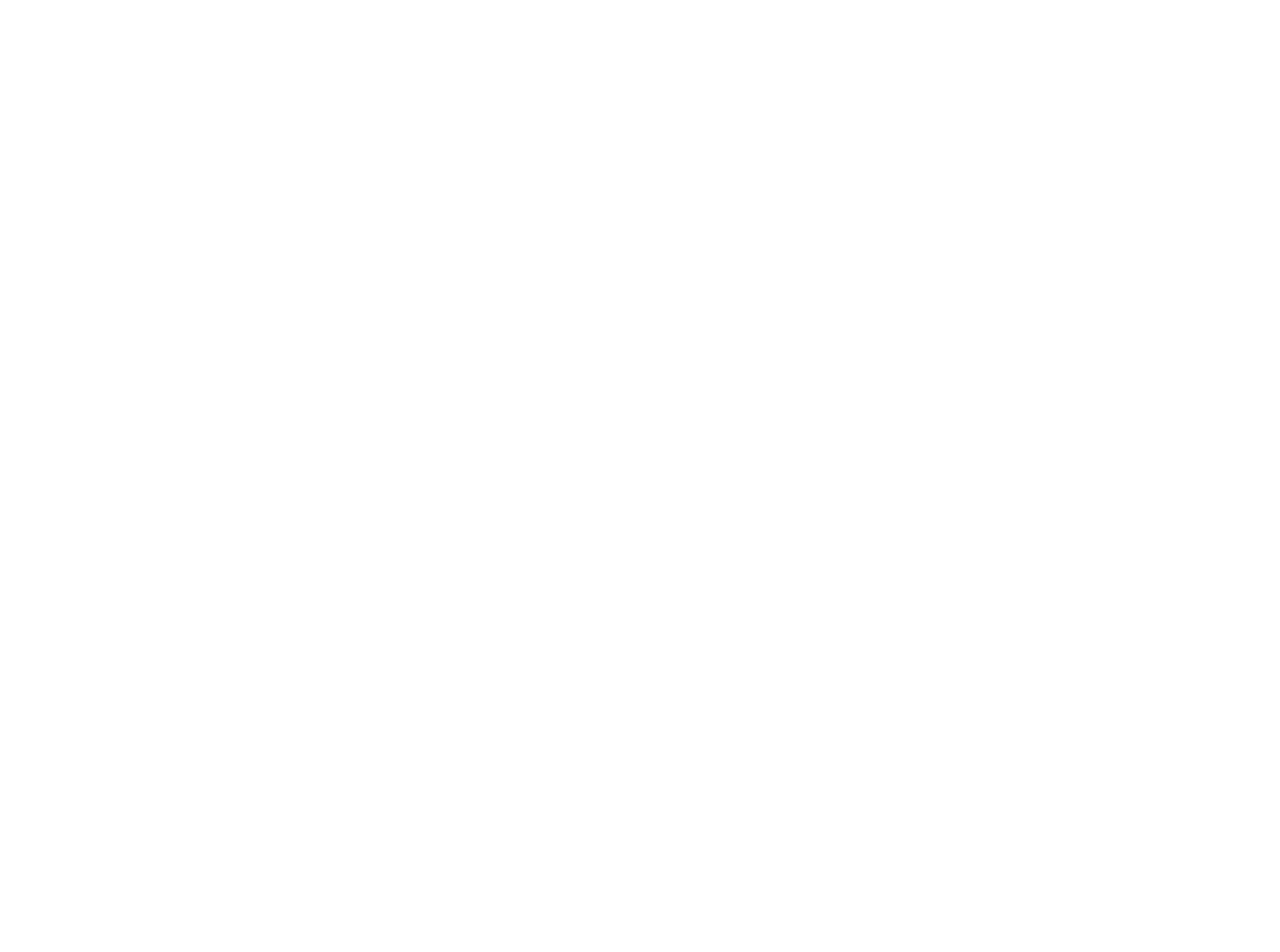
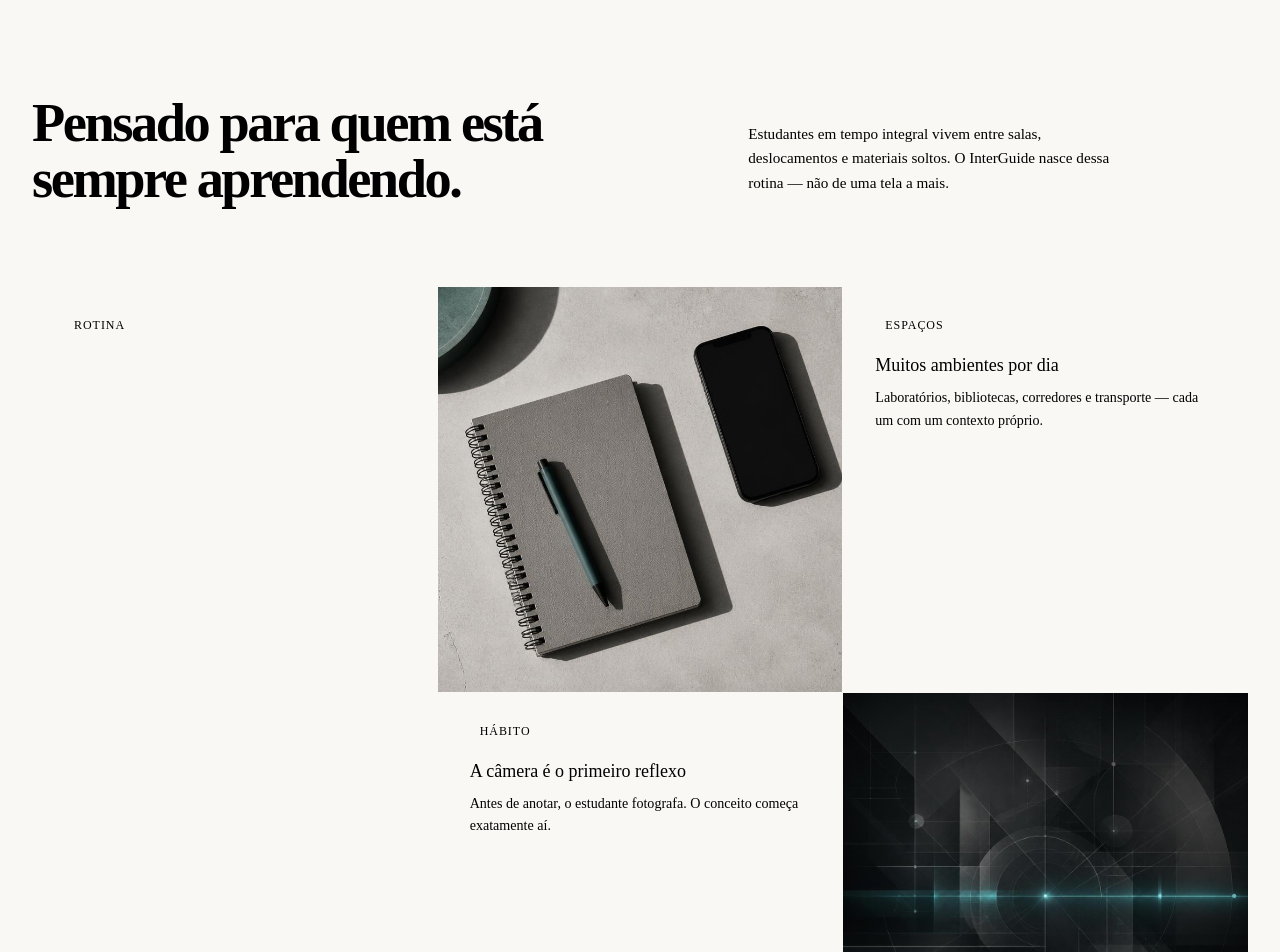
Before and after one commit to vinyciuslu/sprint3-web, a React (Vite) app: page / in a window 1280 px wide. Shown: the part 1680-2632 px from the top of the page. Before the commit the page ends 1630 px from the top, so only its background shows below. Built offline with nearby package versions, Linux system fonts and the light colour scheme; a web font is replaced by a local one.

Commit message:
feat: finalizando Publico

```diff
--- a/src/App.jsx
+++ b/src/App.jsx
@@ -13,6 +13,7 @@
       <Navbar id="Olaaaa"/>
       <Hero/>
       <Solucao/>
+      <Publico/>
     </>
   )
 }
--- a/src/components/Hero.jsx
+++ b/src/components/Hero.jsx
@@ -3,7 +3,7 @@
 const Hero = () => {
   return (
   <>
-    <section id="top "class="hero">
+    <section id="hero"class="hero">
 
     <div class="grade-fundo"></div>
 
@@ -11,6 +11,11 @@
         <div class="grid-inicio">
 
           <div class="conteudo-inicio">
+
+            <p className="titulo">
+              <span className="titulo-linha"></span>
+              Conceito acadêmico · 2026
+            </p>
 
             <h1>
             Sua câmera.
--- a/src/components/Publico.jsx
+++ b/src/components/Publico.jsx
@@ -3,9 +3,76 @@
 const Publico = () => {
   return (
     <>
-      <section id="publico">
+    <section id="publico" class="publico">
+    <div class="shell">
+        <div class="publico-header">
+          <h2 class="publico-titulo">
+            Pensado para quem está sempre aprendendo.
+          </h2>
 
-      </section>
+          <p class="publico-desc">
+            Estudantes em tempo integral vivem entre salas, deslocamentos e
+            materiais soltos. O InterGuide nasce dessa rotina — não de uma tela
+            a mais.
+          </p>
+        </div>
+
+        <div class="publico-grid">
+          <div class="publico-rotina">
+            <p class="titulo">Rotina</p>
+
+            <div class="publico-rotina-conteudo">
+              <p class="publico-hr">8h</p>
+
+              <p class="publico-text">
+                de dia acadêmico contínuo, com pouco espaço para parar e
+                organizar informação.
+              </p>
+            </div>
+          </div>
+
+          <div class="publico-image desk-image">
+            <img
+              src="src/assets/gallery-desk.jpg"
+              width={1008}
+              height={752}
+              alt="Caderno, caneta e celular sobre uma mesa de concreto"
+            />
+          </div>
+
+          <div class="publico-card">
+            <p class="titulo">Espaços</p>
+
+            <h3>Muitos ambientes por dia</h3>
+
+            <p>
+              Laboratórios, bibliotecas, corredores e transporte — cada um com
+              um contexto próprio.
+            </p>
+          </div>
+
+          <article class="publico-card">
+            <p class="titulo">Hábito</p>
+
+            <h3>A câmera é o primeiro reflexo</h3>
+
+            <p>
+              Antes de anotar, o estudante fotografa. O conceito começa
+              exatamente aí.
+            </p>
+          </article>
+
+          <div class="publico-image abstract-image">
+            <img
+              src="src/assets/gallery-abstract.jpg"
+              width={1008}
+              height={1008}
+              alt=" "
+            />
+          </div>
+        </div>
+        </div>
+    </section>
     </>
   )
 }
--- a/src/index.css
+++ b/src/index.css
@@ -1,3 +1,7 @@
+html{
+    scroll-behavior: smooth;
+}
+
 * {
     box-sizing: border-box;
     margin: 0;
@@ -217,6 +221,27 @@
   height: auto;
 }
 
+.titulo {
+  display: flex;
+  align-items: center;
+  gap: 15px;
+  margin-left: 10px;
+
+  font-size: 11px;
+  font-weight: 500;
+  letter-spacing: 0.12em;
+  text-transform: uppercase;
+}
+
+.titulo-linha {
+  display: flex;
+  gap: 100px;
+  width: 32px;
+  height: 1px;
+  background: #4a96ed;
+}
+
+
 @media (max-width: 768px) {
     .grid-inicio {
         grid-template-columns: 1fr;
@@ -232,3 +257,183 @@
 #solucao{
     background-color: rgb(29, 29, 29);
 }
+
+
+.publico {
+  padding: 6rem 0;
+  border-top: 1px solid;
+  border-bottom: 1px solid;
+}
+
+.shell {
+  width: 100%;
+  max-width: 1400px;
+  margin: 0 auto;
+  padding-inline: 2rem;
+}
+
+.publico-header {
+  display: grid;
+  gap: 2.5rem;
+}
+
+.publico-titulo {
+    /* font-family: ; */
+  max-width: 36rem;
+  font-size: 2.1rem;
+  font-weight: 600;
+  line-height: 1.03;
+  letter-spacing: -0.045em;
+}
+
+.publico-desc {
+  max-width: 24rem;
+  padding: 0;
+  font-size: 0.95rem;
+  line-height: 1.6;
+}
+
+.titulo {
+  /* font-family: ; */
+  font-size: 0.75rem;
+  font-weight: 500;
+  line-height: 1;
+  letter-spacing: 0.08em;
+  text-transform: uppercase;
+}
+
+.publico-grid {
+  display: grid;
+  gap: 1px;
+  margin-top: 3.5rem;
+}
+
+
+.publico-rotina {
+  display: flex;
+  flex-direction: column;
+  justify-content: space-between;
+  padding: 1.75rem;
+}
+
+.publico-rotina-conteudo {
+  margin-top: 2rem;
+}
+
+.publico-hr {
+  /* font-family: ; */
+  font-size: 2.6rem;
+  font-weight: 600;
+  line-height: 1;
+  letter-spacing: -0.04em;
+}
+
+.publico-text {
+  max-width: 16rem;
+  margin-top: 0.75rem;
+  font-size: 0.88rem;
+  line-height: 1.6;
+}
+
+.publico-card {
+  padding: 1.75rem;
+}
+
+.publico-card h3 {
+    /* font-family: ; */
+  margin-top: 1.5rem;
+  font-size: 1.125rem;
+  font-weight: 500;
+}
+
+.publico-card > p:last-child {
+  margin-top: 0.625rem;
+  font-size: 0.88rem;
+  line-height: 1.6;
+}
+
+.publico-image {
+  position: relative;
+  overflow: hidden;
+}
+
+.publico-image img {
+  display: block;
+  width: 100%;
+  height: 14rem;
+  object-fit: cover;
+}
+
+@media (min-width: 640px) {
+  .publico-header {
+    grid-template-columns: minmax(0, 1fr) minmax(0, 0.85fr);
+    align-items: end;
+    gap: 2.5rem;
+  }
+
+  .publico-titulo {
+    font-size: 2.8rem;
+  }
+
+  .publico-grid {
+    grid-template-columns: repeat(2, minmax(0, 1fr));
+  }
+
+  .publico-image img {
+    height: 100%;
+  }
+}
+
+
+@media (min-width: 1024px) {
+  .publico {
+    padding: 9rem 0;
+  }
+
+  .publico-header {
+    grid-template-columns: minmax(0, 1.15fr) minmax(0, 0.85fr);
+  }
+
+  .publico-titulo {
+    font-size: 3.4rem;
+  }
+
+  .publico-desc {
+    padding-bottom: 0.75rem;
+  }
+
+  .publico-grid {
+    grid-template-columns: repeat(6, minmax(0, 1fr));
+    grid-template-rows: repeat(2, minmax(0, 1fr));
+    margin-top: 5rem;
+  }
+
+  .publico-rotina {
+    grid-column: span 2;
+    grid-row: span 2;
+    padding: 2rem;
+  }
+
+  .desk-image {
+    grid-column: span 2;
+    grid-row: span 1;
+  }
+
+  .desk-image img {
+    height: 100%;
+  }
+
+  .publico-card {
+    grid-column: span 2;
+    grid-row: span 1;
+    padding: 2rem;
+  }
+
+  .abstract-image {
+    grid-column: span 2;
+  }
+
+  .abstract-image img {
+    height: 100%;
+  }
+}
```
Also changed, not shown: src/assets/gallery-abstract.jpg (added), src/assets/gallery-desk.jpg (added).
